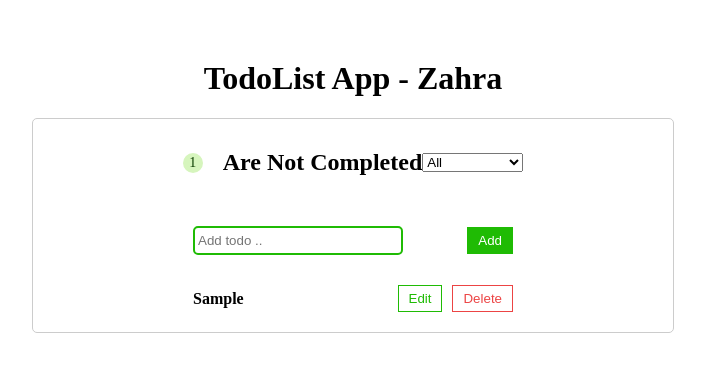
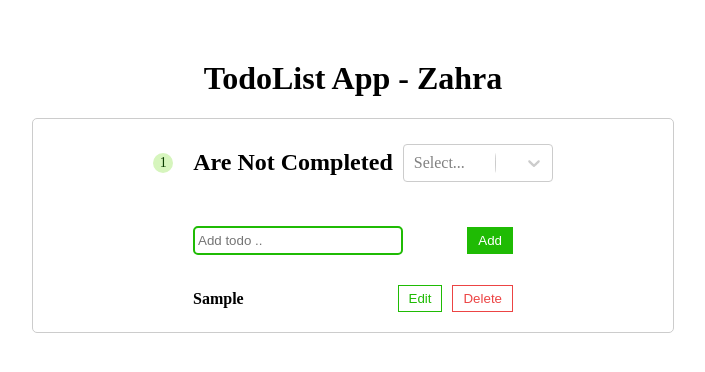
Before and after one commit to zarbabi/TodoList, a React (Create React App) app: page / in a window 1280 px wide. Both pictures are taken after typing "Sample" into the empty fields and a click on the button "Add". Shown: the top 372 px of the page, without its empty margins (305-1010 px from the left). Built offline with nearby package versions, Linux system fonts and the light colour scheme.

Commit message:
using-React-Select

```diff
--- a/package.json
+++ b/package.json
@@ -9,6 +9,8 @@
     "react": "^17.0.2",
     "react-dom": "^17.0.2",
     "react-scripts": "4.0.3",
+    "react-select": "^4.3.1",
+    "react-select-option": "^0.4.1",
     "web-vitals": "^1.1.2"
   },
   "scripts": {
--- a/src/App.css
+++ b/src/App.css
@@ -106,3 +106,8 @@
   justify-content: center;
   align-items: center;
 }
+
+.select {
+  width: 150px;
+  margin-left: 10px;
+}
--- a/src/component/NavBar.js
+++ b/src/component/NavBar.js
@@ -1,14 +1,24 @@
-const NavBar = ({ unCompleteTodo, onSelect, status }) => {
+import React from "react";
+import Select from "react-select";
+
+const options = [
+  { value: "All", label: "All" },
+  { value: "Completed", label: "Completed" },
+  { value: "Uncompleted", label: "Uncompleted" },
+];
+
+const NavBar = ({ unCompleteTodo, onChange, selectedOption }) => {
   if (!unCompleteTodo) return <h2> set yours today todos !</h2>;
 
   return (
     <header>
       <span>{unCompleteTodo}</span> <h2>Are Not Completed</h2>
-      <select onChange={onSelect} value={status}>
-        <option value="All">All</option>
-        <option value="Completed">Completed</option>
-        <option value="Uncompleted">Uncompleted</option>
-      </select>
+      <Select
+        onChange={onChange}
+        value={selectedOption}
+        options={options}
+        className="select"
+      />
     </header>
   );
 };
--- a/src/component/TodoApp.js
+++ b/src/component/TodoApp.js
@@ -6,11 +6,11 @@
 const TodoApp = () => {
   const [todos, setTodos] = useState([]);
   const [filteredTodos, setfilteredTodos] = useState([]);
-  const [status, setStatus] = useState("ALL");
+  const [selectedOption, setSelectedOption] = useState("ALL");
 
   useEffect(() => {
-    filterTodos(status);
-  }, [todos, status]);
+    filterTodos(selectedOption.value);
+  }, [todos, selectedOption]);
 
   const addTodo = (input) => {
     //console.log(input);
@@ -65,16 +65,16 @@
   };
 
   const selectHandler = (e) => {
-    setStatus(e.target.value);
-    filterTodos(e.target.value);
+    setSelectedOption(e);
+    filterTodos(e.value);
   };
 
   return (
     <div className="container">
       <NavBar
         unCompleteTodo={todos.filter((todo) => !todo.isCompleted).length}
-        status={status}
-        onSelect={selectHandler}
+        selectedOption={selectedOption}
+        onChange={selectHandler}
       />
       <TodoForm submitTodo={addTodo} />
       <TodoList
```
Also changed, not shown: 1 other file (tests, documents, lock files or other folders).
